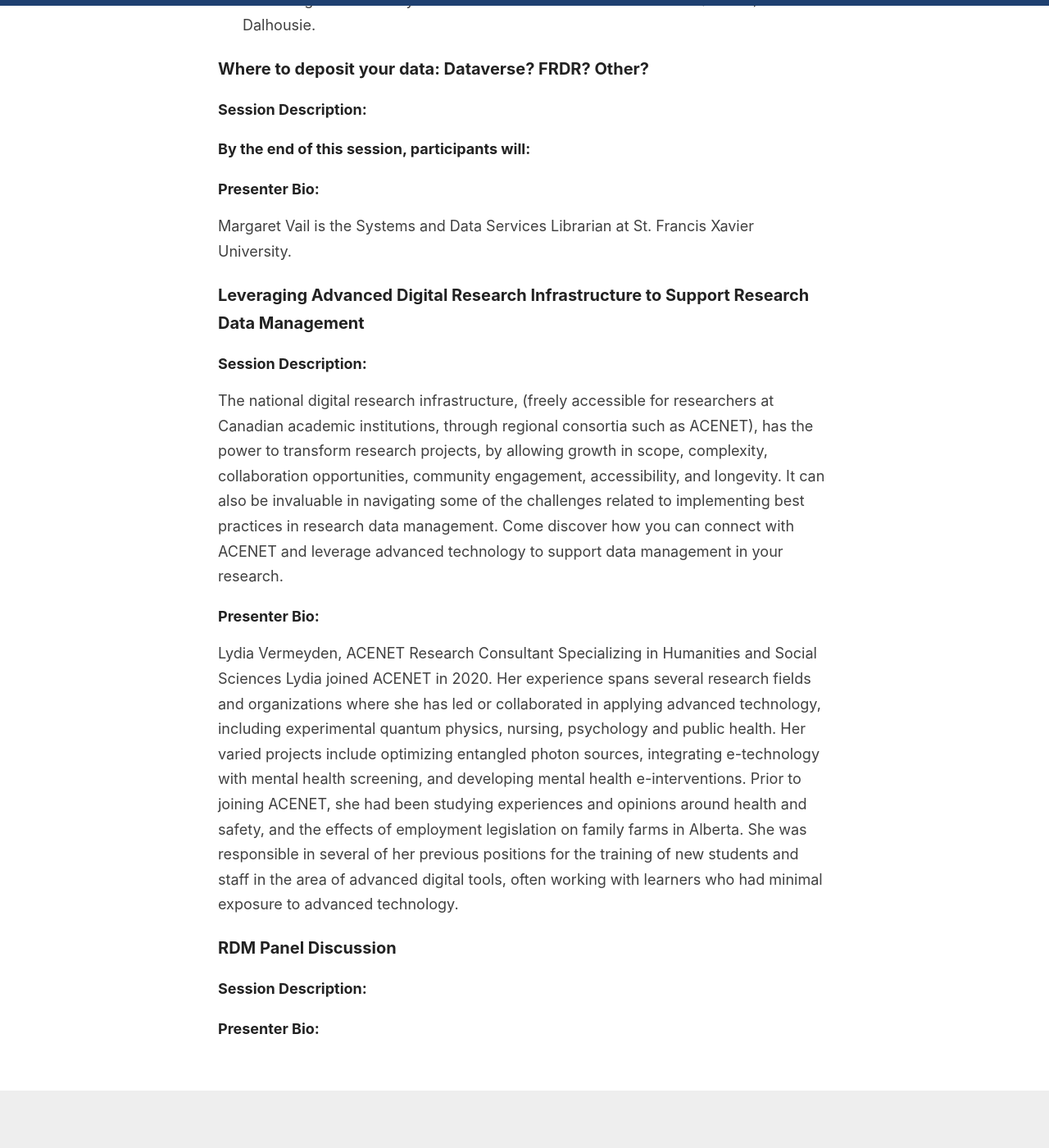
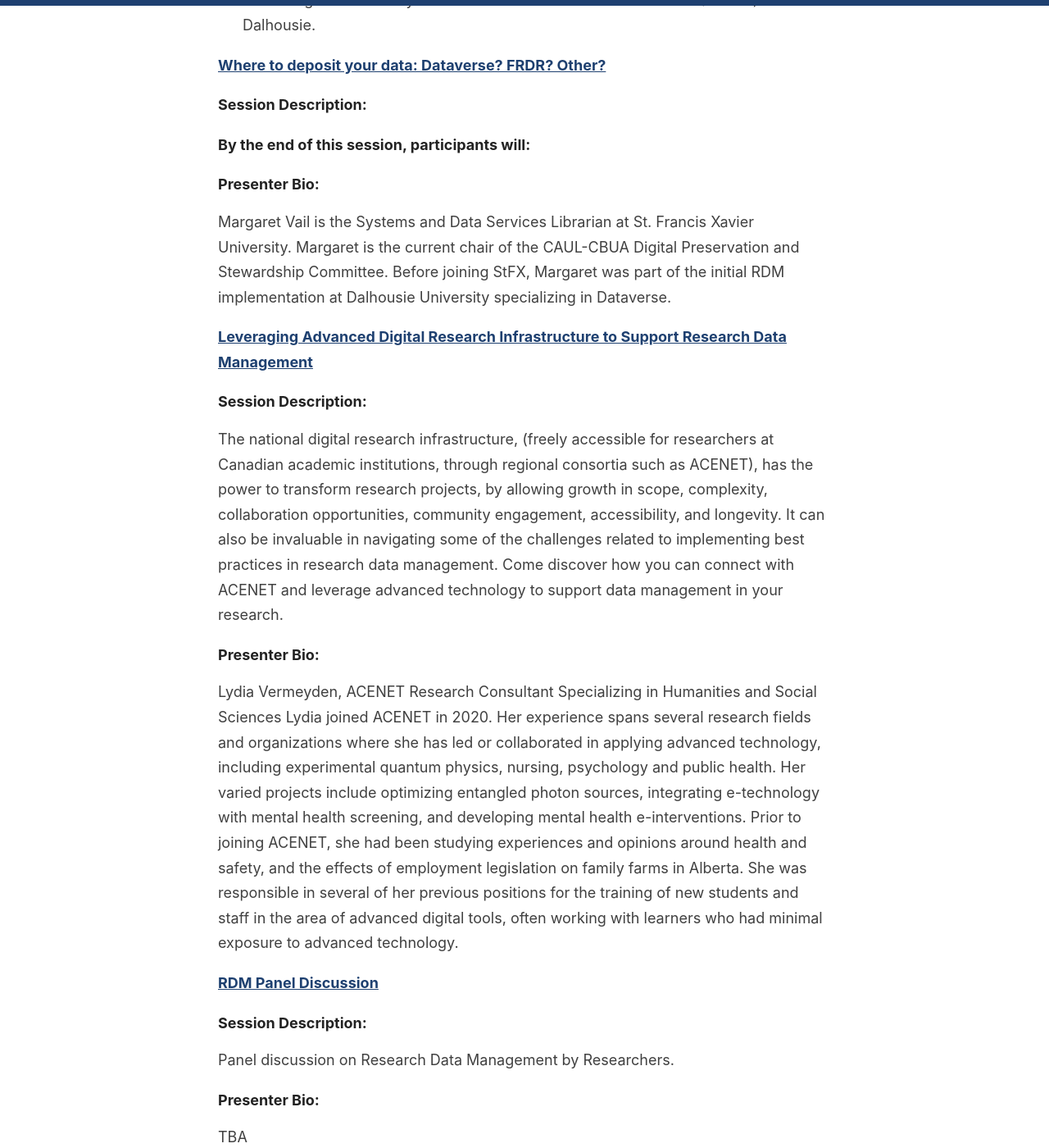
Before and after one commit to caul-dpsc/2021-rdm-series, a Jekyll site: the page built from _pages/index.md, in a window 1280 px wide and 1400 px high, scrolled down 2867 px. Shown: the whole window at 82% size. Built offline with Jekyll 4.4.1, drawn with Linux system fonts in a browser that asks for light colours.

Commit message:
Update index.md

```diff
--- a/_pages/index.md
+++ b/_pages/index.md
@@ -53,16 +53,16 @@ Are you required to have a data management plan by your funder? Or are you part
 + Erin MacPherson is the Research & Instruction Librarian based in Truro at the Dalhousie University Agricultural Campus.
 + Louise Gillis is the Research Data Management Librarian and Liaison Librarian for the College of Pharmacy and the School of Health Administration (Interim) at Dalhousie.
 
-### <a id="dataverse"></a>Where to deposit your data: Dataverse? FRDR? Other?
+#### <a id="dataverse"></a>Where to deposit your data: Dataverse? FRDR? Other?
 
 ##### Session Description:
 
 ##### By the end of this session, participants will:
 
 ##### Presenter Bio:
-Margaret Vail is the Systems and Data Services Librarian at St. Francis Xavier University.
+Margaret Vail is the Systems and Data Services Librarian at St. Francis Xavier University. Margaret is the current chair of the CAUL-CBUA Digital Preservation and Stewardship Committee. Before joining StFX, Margaret was part of the initial RDM implementation at Dalhousie University specializing in Dataverse.
 
-### <a id="cc"></a>Leveraging Advanced Digital Research Infrastructure to Support Research Data Management
+#### <a id="cc"></a>Leveraging Advanced Digital Research Infrastructure to Support Research Data Management
 
 ##### Session Description:
 The national digital research infrastructure, (freely accessible for researchers at Canadian academic institutions, through regional consortia such as  ACENET), has the power to transform research projects, by allowing growth in scope, complexity, collaboration opportunities, community engagement, accessibility, and longevity. It can also be invaluable in navigating some of the challenges related to implementing best practices in research data management. Come discover how you can connect with ACENET and leverage advanced technology to support data management in your research.
@@ -71,9 +71,11 @@ The national digital research infrastructure, (freely accessible for researchers
 Lydia Vermeyden, ACENET Research Consultant Specializing in Humanities and Social Sciences
 Lydia joined ACENET in 2020. Her experience spans several research fields and organizations where she has led or collaborated in applying advanced technology, including experimental quantum physics, nursing, psychology and public health. Her varied projects include optimizing entangled photon sources, integrating e-technology with mental health screening, and developing mental health e-interventions. Prior to joining ACENET, she had been studying experiences and opinions around health and safety, and the effects of employment legislation on family farms in Alberta. She was responsible in several of her previous positions for the training of new students and staff in the area of advanced digital tools, often working with learners who had minimal exposure to advanced technology.
 
-### <a id="panel"></a>RDM Panel Discussion
+#### <a id="panel"></a>RDM Panel Discussion
 
 ##### Session Description:
 
+Panel discussion on Research Data Management by Researchers.
 
 ##### Presenter Bio:
+TBA
```
